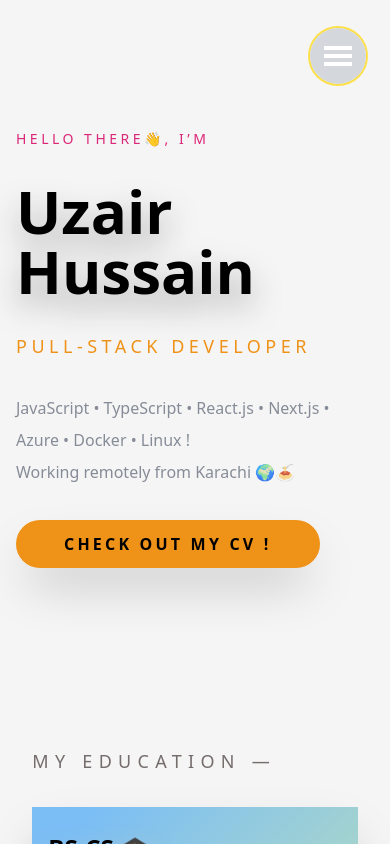
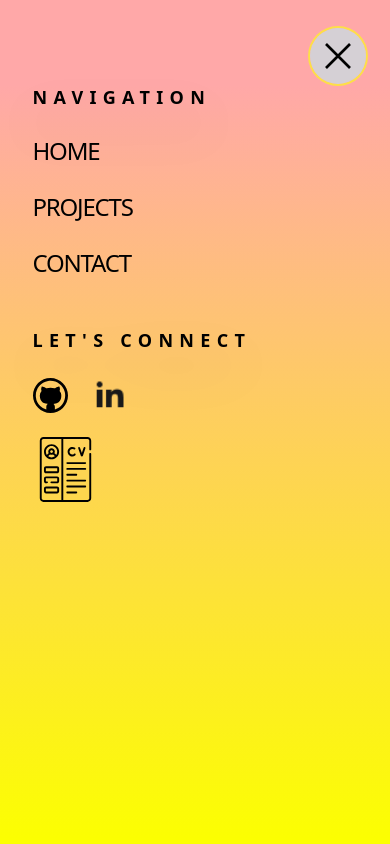
Before and after one commit to Uzairhussain98/Nextjs-Portfolio, a Next.js app: page / in a window 390 px wide. Shown: the top 844 px of the page. Built offline with nearby package versions, Linux system fonts and the light colour scheme.

Commit message:
finalized hamburger menu

```diff
--- a/app/components/Contact.tsx
+++ b/app/components/Contact.tsx
@@ -19,7 +19,7 @@ const Contact = () => {
         />
       </div>
 
-      <div className="flex flex-col gap-3 text-center lg:text-left md:h-auto   lg:flex-row items-center justify-between w-9/12 mx-auto rounded-md shadow-xl px-16 py-12 z-10 -mt-56 mb-10 lg:h-72 relative contact-bg">
+      <div className="flex flex-col gap-3 text-center lg:text-left md:h-auto   lg:flex-row items-center justify-between w-9/12 mx-auto rounded-md shadow-xl px-16 py-12  -mt-56 mb-10 lg:h-72 relative contact-bg">
         <Image
           src={"/uzair.jpg"}
           alt="human"
--- /dev/null
+++ b/app/components/HamburgerItems.tsx
@@ -0,0 +1,53 @@
+import Image from "next/image";
+import React from "react";
+
+const HamburgerItems = () => {
+  return (
+    <div className="w-5/6 mx-auto flex items-start justify-start gap-12 lg:gap-96 lg:mt-8  flex-col md:flex-row ">
+      <ul className="flex flex-col gap-6 lg:gap-12">
+        <h1 className="text-black drop-shadow-2xl font-semibold   tracking-[.35em] font-sans text-[18px] ">
+          NAVIGATION
+        </h1>
+        <li className="font-medium text-2xl tracking-tighter hover:scale-105  transition ease-in-out duration-300">
+          HOME
+        </li>
+        <li className="font-medium text-2xl tracking-tighter hover:scale-105  transition ease-in-out duration-300">
+          PROJECTS
+        </li>
+        <li className="font-medium text-2xl tracking-tighter hover:scale-105  transition ease-in-out duration-300">
+          CONTACT
+        </li>
+      </ul>
+      <ul className="flex flex-col gap-6 lg:gap-16">
+        <h1 className="text-black drop-shadow-2xl font-semibold   tracking-[.35em] font-sans text-[18px] ">
+          LET'S CONNECT
+        </h1>
+        <div className="flex gap-6  lg:justify-start">
+          <Image
+            src={"/github-2.svg"}
+            alt="git"
+            height={25}
+            width={35}
+            className="hover:scale-125  transition ease-in-out duration-300"
+          />
+          <Image
+            src={"/linkedin-2.png"}
+            alt="git"
+            height={25}
+            width={35}
+            className="hover:scale-125  transition ease-in-out duration-300"
+          />
+        </div>
+        <Image
+          src={"/cv.svg"}
+          alt="git"
+          height={25}
+          width={65}
+          className="hover:scale-125  transition ease-in-out duration-300"
+        />
+      </ul>
+    </div>
+  );
+};
+
+export default HamburgerItems;
--- a/app/components/Nav.tsx
+++ b/app/components/Nav.tsx
@@ -1,12 +1,36 @@
-import React from "react";
+"use client";
+
+import React, { useState } from "react";
 import { GiHamburgerMenu } from "react-icons/gi";
+import { GrClose } from "react-icons/gr";
+import HamburgerItems from "./HamburgerItems";
 
 const Nav = () => {
+  const [isMenuOpen, setMenuOpen] = useState(true);
+
   return (
     <div className="w-full h-28 flex fixed items-center justify-end px-6 lg:px-14 z-10 ">
       <div className="bg-gray-300  bg-opacity-90 rounded-full flex items-center p-3 ring-2 ring-yellow-300">
-        <GiHamburgerMenu size={32} color={"white"} />
+        <GiHamburgerMenu
+          size={32}
+          color={"white"}
+          onClick={() => setMenuOpen(!isMenuOpen)}
+        />
       </div>
+      {isMenuOpen && (
+        <div className="absolute top-0  w-full h-[100vh]  background-ham animate  right-0 text-black transition duration-1000 ease-in-out">
+          <div className=" flex  justify-end pt-7 px-6 lg:px-14 ">
+            <div className="bg-gray-300  bg-opacity-90 rounded-full flex items-center p-3 ring-2 ring-yellow-300">
+              <GrClose
+                size={32}
+                color={"black"}
+                onClick={() => setMenuOpen(!isMenuOpen)}
+              />
+            </div>
+          </div>
+          <HamburgerItems />
+        </div>
+      )}
     </div>
   );
 };
--- a/app/components/PBox.tsx
+++ b/app/components/PBox.tsx
@@ -32,7 +32,7 @@ const PBox = ({ title, desc, image, link }: Props) => {
           alt="netflix"
           width={800}
           height={500}
-          className="w-[100%] h-48"
+          className="w-[100%] rounded-md"
         />
       </Link>
     </div>
--- a/app/globals.css
+++ b/app/globals.css
@@ -8,6 +8,10 @@
 
 .hmd {
   @apply text-[#ef9218] tracking-widest font-sans text-[18px] font-medium;
+}
+
+.background-ham {
+  background-image: linear-gradient(#ffa8a8 10%, #fcff00);
 }
 
 .hsec {
@@ -39,3 +43,19 @@
 .s-box:nth-child(3n) {
   background-image: linear-gradient(135deg, #d2d7f0 10%, #e1f6f6);
 }
+
+.animate {
+  /* position: relative; */
+  animation-name: example;
+  animation-duration: 4s;
+}
+
+@keyframes example {
+  0% {
+    top: -800px;
+  }
+
+  25% {
+    top: 0px;
+  }
+}
```
Also changed, not shown: public/cv.svg (added).
